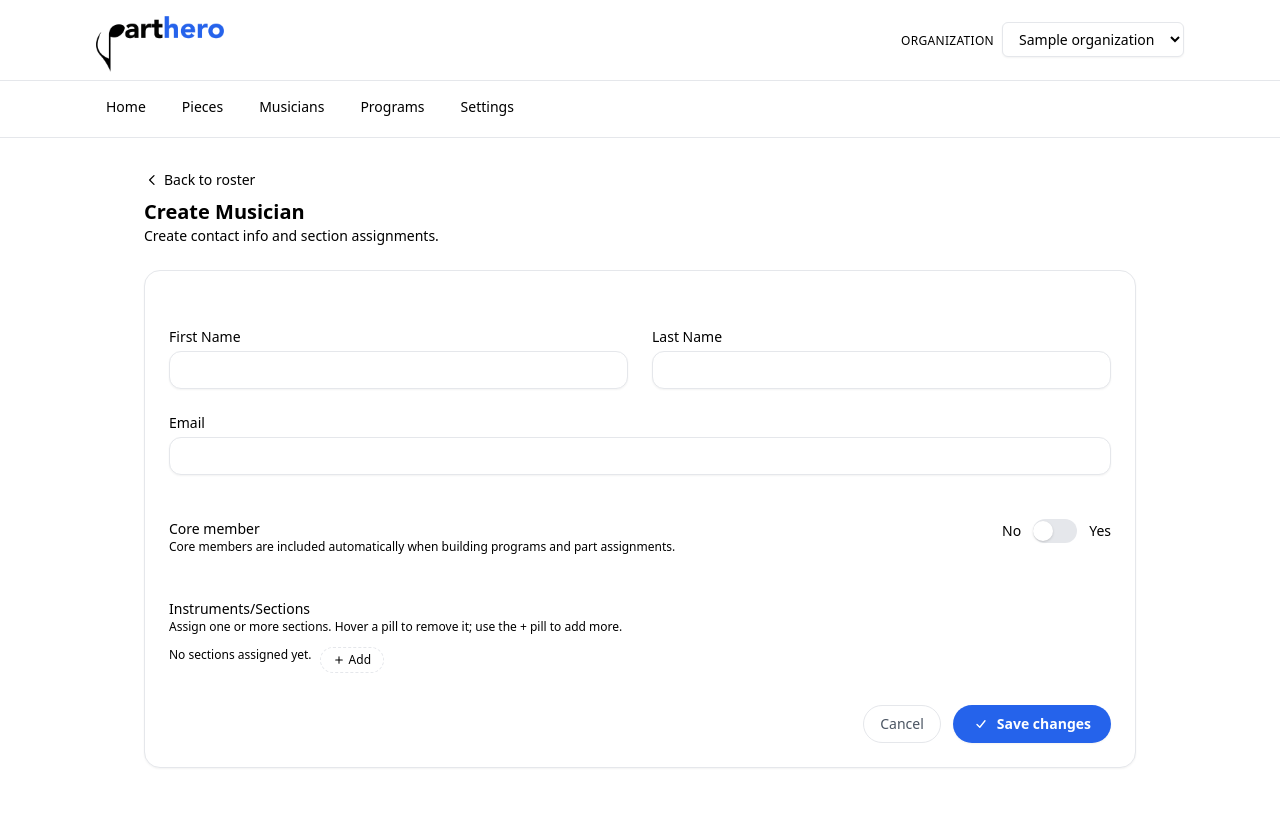
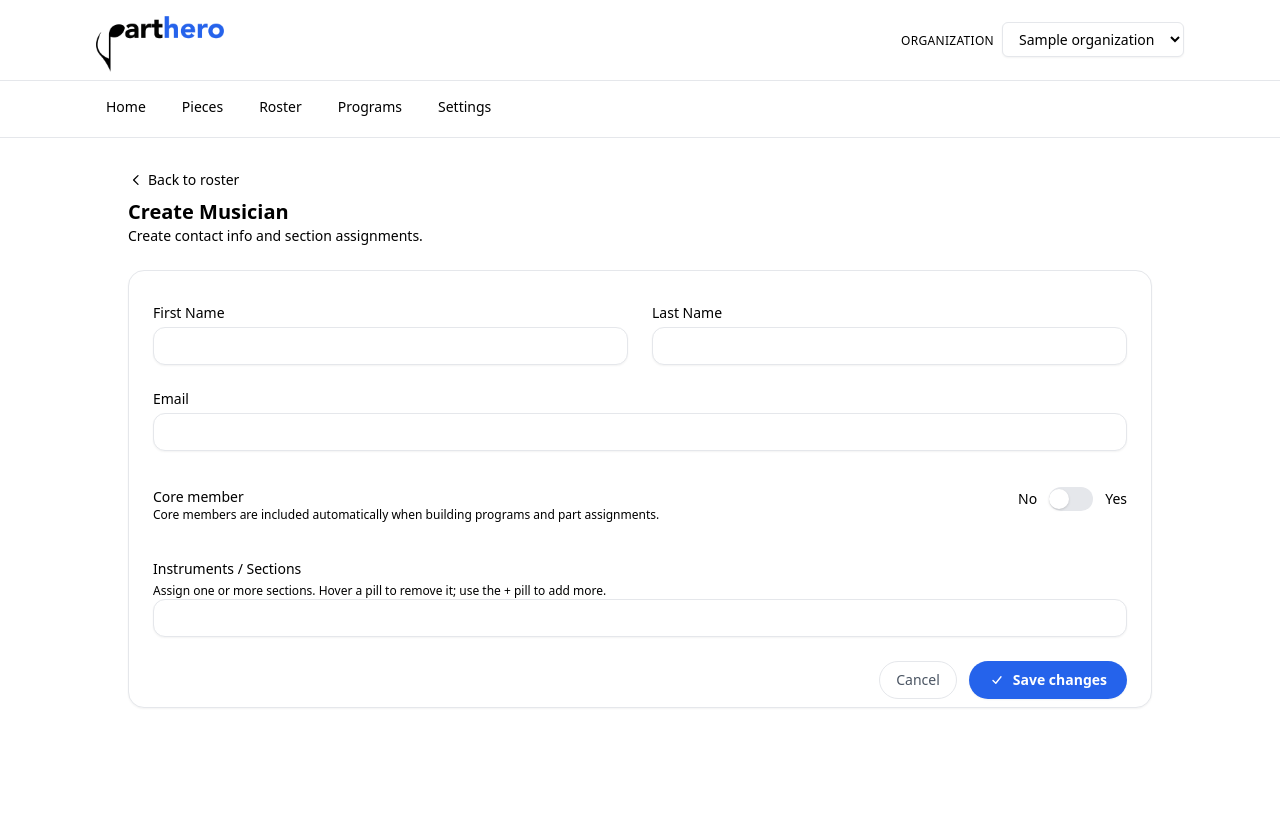
Before and after one commit to whgoss/parthero, a Django app: page /musician/ in a window 1280 px wide. After the commit the page ends 708 px from the top, so only its background shows below. Run offline with Django 5.2, Linux system fonts and the light colour scheme; a user stored in the database is signed in; tables that the repository leaves empty hold one stand-in row (values such as "Sample post"); some libraries are stand-ins or nearby versions.

Commit message:
Ability to modify musician instruments via tagify element

```diff
--- a/core/enum/instruments.py
+++ b/core/enum/instruments.py
@@ -39,3 +39,6 @@ class InstrumentEnum(Enum):
 
     def choices():
         return [(instrument.value, instrument.value) for instrument in InstrumentEnum]
+
+    def values():
+        return [instrument.value for instrument in InstrumentEnum]
--- a/core/forms.py
+++ b/core/forms.py
@@ -8,6 +8,7 @@ from django.forms import (
     BooleanField,
     ValidationError,
 )
+from core.enum.instruments import InstrumentEnum
 from core.services.organizations import get_musician_by_email
 from core.utils import is_valid_email
 
@@ -35,6 +36,15 @@ class MusicianForm(Form):
         required=True,
     )
     core_member = BooleanField(required=False)
+    sections = CharField(
+        required=False,
+        widget=TextInput(
+            attrs={
+                "id": "instrument-sections",
+                "class": "block w-full rounded-xl border border-slate-200 px-3 py-2 text-sm shadow-sm focus:border-blue-500 focus:outline-none focus:ring-2 focus:ring-blue-100",
+            }
+        ),
+    )
 
     def __init__(self, *args, original_email=None, organization_id=None, **kwargs):
         super().__init__(*args, **kwargs)
@@ -51,6 +61,23 @@ class MusicianForm(Form):
             raise ValidationError("A musician with this email already exists.")
         return email
 
+    def clean_sections(self):
+        """
+        Tagify will submit something like: "Violin 1,Violin 2,Cello"
+        Turn that into a Python list: ["Violin 1", "Violin 2", "Cello"]
+        """
+        raw = self.cleaned_data.get("sections", "") or ""
+        raw_sections = [
+            raw_section.strip() for raw_section in raw.split(",") if raw_section.strip()
+        ]
+        sections = []
+        for raw_section in raw_sections:
+            if raw_section not in InstrumentEnum.values():
+                raise ValidationError("Invalid instrument section.")
+            else:
+                sections.append(InstrumentEnum(raw_section))
+        return sections
+
     def clean(self):
         cleaned = super().clean()
         return cleaned
--- a/core/services/organizations.py
+++ b/core/services/organizations.py
@@ -1,8 +1,10 @@
 from typing import List, Optional
 from core.dtos.organizations import OrganizationDTO, MusicianDTO
 from core.dtos.users import UserOrganizationDTO
+from core.enum.instruments import InstrumentEnum
 from core.models.organizations import Organization, Musician
 from core.models.users import UserOrganization
+from core.services.music import update_musician_instruments
 
 
 def create_organization(name: str) -> OrganizationDTO:
@@ -79,7 +81,7 @@ def update_musician(
     last_name: str,
     email: str,
     core_member: bool,
-    instrument_sections: Optional[List[str]],
+    instrument_sections: Optional[List[InstrumentEnum]],
 ) -> MusicianDTO | None:
     musician = Musician.objects.filter(
         organization__id=organization_id, id=musician_id
@@ -91,5 +93,9 @@ def update_musician(
     musician.last_name = last_name
     musician.email = email
     musician.core_member = core_member
+
+    if instrument_sections:
+        update_musician_instruments(musician.id, instrument_sections)
+
     musician.save()
     return MusicianDTO.from_model(musician)
--- a/core/templates/base.html
+++ b/core/templates/base.html
@@ -63,7 +63,7 @@
                         <li>
                             <a href="/roster"
                                class="inline-flex items-center border-b-2 border-transparent px-2.5 pt-2 pb-2.5 {% nav_active 'roster' %}">
-                                Musicians
+                                Roster
                             </a>
                         </li>
                         <li>
--- a/core/templates/musician.html
+++ b/core/templates/musician.html
@@ -1,7 +1,7 @@
 {% extends "base.html" %}
 {% load roster %}
 {% block content %}
-  <div class="max-w-5xl mx-auto px-4">
+  <div class="max-w-5xl mx-auto">
     <!-- Messages -->
     {% include "partials/messages.html" with messages=messages %}
 
@@ -52,7 +52,7 @@
     <!-- Main form card -->
     <form id="musician-edit-form"
           method="post"
-          class="space-y-8 rounded-2xl border border-slate-200 bg-white p-6 shadow-sm">
+          class="space-y-6 rounded-2xl border border-slate-200 px-6 py-2 bg-white shadow-sm">
       {% csrf_token %}
 
       <!-- Basic info -->
@@ -118,53 +118,21 @@
 
       <!-- Section pills -->
       <div class="bg-slate-50/60">
-        <div class="flex items-center justify-between gap-3">
-          <div>
-            <h2 class="text-sm font-medium text-slate-900">
-              Instruments/Sections
-            </h2>
-            <p class="text-xs text-slate-500">
-              Assign one or more sections. Hover a pill to remove it; use the + pill to add more.
-            </p>
-          </div>
-        </div>
+        <label for="instrument-sections" class="mb-1 block text-sm font-medium">
+          Instruments / Sections
+        </label>
+        <p class="text-xs text-slate-500">
+          Assign one or more sections. Hover a pill to remove it; use the + pill to add more.
+        </p>
 
-        <div class="mt-3 flex flex-wrap gap-2">
-          {# Existing sections as pills #}
-          {% for section in musician.sections.all %}
-            <button type="button"
-                    data-section-id="{{ section.id }}"
-                    class="group inline-flex items-center rounded-full bg-sky-100 px-3 py-1 text-xs font-medium text-sky-800 hover:bg-sky-200">
-              <span>{{ section.name }}</span>
-              <span class="ml-1 hidden text-sky-600 group-hover:inline">&times;</span>
-            </button>
-          {% empty %}
-            <p class="text-xs text-slate-500">
-              No sections assigned yet.
-            </p>
-          {% endfor %}
-
-          {# Add-section pill #}
-          <button type="button"
-                  id="add-section-pill"
-                  class="inline-flex items-center rounded-full border border-dashed border-slate-300 px-3 py-1 text-xs font-medium hover:border-blue-600 hover:text-blue-600">
-            <svg xmlns="http://www.w3.org/2000/svg"
-                 viewBox="0 0 20 20"
-                 fill="none"
-                 stroke="currentColor"
-                 class="h-3 w-3">
-              <path stroke-linecap="round" stroke-linejoin="round" stroke-width="1.7"
-                    d="M10 4.5v11M4.5 10h11" />
-            </svg>
-            <span class="ml-1">Add</span>
-          </button>
-        </div>
-
-        {# Hidden field to store selected section IDs (for JS to maintain) #}
-        <input type="hidden"
-               name="section_ids"
-               id="section-ids-input"
-               value="{{ musician.sections.all|join:',' }}">
+        <input
+          id="instrument-sections"
+          name="sections"
+          type="text"
+          data-options='{{ instrument_options|safe }}'
+          data-initial='{{ instruments|safe }}'
+          class="block w-full rounded-xl border border-slate-200 px-3 py-2 text-sm shadow-sm focus:border-blue-500 focus:outline-none focus:ring-2 focus:ring-blue-100"
+        />
       </div>
 
       <!-- Primary actions -->
--- a/core/templates/roster.html
+++ b/core/templates/roster.html
@@ -6,7 +6,7 @@
     <div class="flex flex-col gap-4 lg:flex-row lg:items-start lg:justify-between mb-8">
       <div>
         <h1 class="text-2xl font-semibold tracking-tight text-slate-900">
-          Musician Roster
+          Master Roster
         </h1>
         <p class="mt-1 text-sm text-slate-500">
           Keep your players organized by section so you can send the right parts to the right people every time.
--- a/core/views/organizations.py
+++ b/core/views/organizations.py
@@ -1,8 +1,10 @@
 import io
+import json
 from django.contrib.auth.decorators import login_required
 from django.shortcuts import render, redirect
 from django.http import HttpResponseForbidden
 from django.contrib import messages
+from core.enum.instruments import InstrumentEnum
 from core.services.organizations import (
     create_musician,
     get_roster,
@@ -53,7 +55,7 @@ def musician(request, musician_id: str | None = None):
                     last_name=form.cleaned_data["last_name"],
                     email=form.cleaned_data["email"],
                     core_member=form.cleaned_data.get("core_member", False),
-                    instrument_sections=None,
+                    instrument_sections=form.cleaned_data.get("sections"),
                 )
                 messages.success(
                     request,
@@ -89,7 +91,17 @@ def musician(request, musician_id: str | None = None):
             organization_id=request.organization.id,
         )
 
-    context = {"musician": musician, "form": form}
+    instruments = []
+    if musician:
+        for instrument in musician.instruments:
+            instruments.append(instrument.instrument)
+
+    context = {
+        "musician": musician,
+        "form": form,
+        "instruments": json.dumps(instruments),
+        "instrument_options": json.dumps(InstrumentEnum.values()),
+    }
     return render(request, "musician.html", context)
 
 
--- a/frontend/package.json
+++ b/frontend/package.json
@@ -15,6 +15,7 @@
   "license": "ISC",
   "type": "commonjs",
   "dependencies": {
+    "@yaireo/tagify": "^4.35.6",
     "filepond": "^4.32.10",
     "filepond-plugin-file-validate-type": "^1.2.9"
   }
```
Also changed, not shown: core/services/music.py (+24 -1 lines), frontend/src/main.js (+30 -2 lines), frontend/package-lock.json, frontend/src/styles.css (line endings or trailing spaces).
